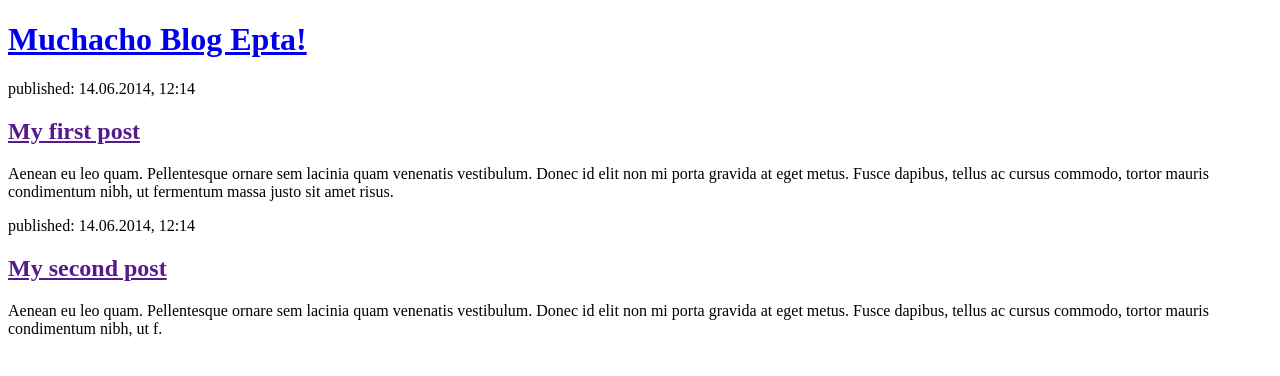
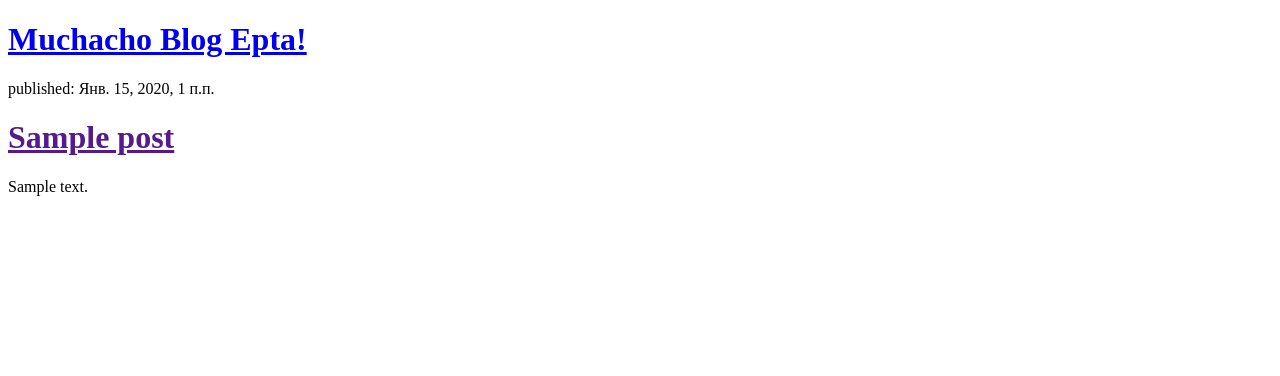
Before and after one commit to Kotof/my-first-blog, a Django app: page / in a window 1280 px wide. Shown: the top 376 px of the page. Run offline with Django 3.2, Linux system fonts and the light colour scheme; tables that the repository leaves empty hold one stand-in row (values such as "Sample post").

Commit message:
Modified templates to display posts from database

```diff
--- a/blog/templates/blog/post_list.html
+++ b/blog/templates/blog/post_list.html
@@ -10,20 +10,13 @@
         <h1><a href="/">Muchacho Blog Epta!</a></h1>
     </div>
 
+    {% for post in posts %}
     <div>
-        <p>published: 14.06.2014, 12:14</p>
-        <h2><a href="">My first post</a></h2>
-        <p>Aenean eu leo quam. Pellentesque ornare sem lacinia quam venenatis vestibulum. Donec id elit non mi porta
-            gravida at eget metus. Fusce dapibus, tellus ac cursus commodo, tortor mauris condimentum nibh, ut fermentum
-            massa justo sit amet risus.</p>
+        <p>published: {{ post.published_date }}</p>
+        <h1><a href="">{{ post.title }}</a></h1>
+        <p>{{ post.text|linebreaksbr }}</p>
     </div>
-
-    <div>
-        <p>published: 14.06.2014, 12:14</p>
-        <h2><a href="">My second post</a></h2>
-        <p>Aenean eu leo quam. Pellentesque ornare sem lacinia quam venenatis vestibulum. Donec id elit non mi porta
-            gravida at eget metus. Fusce dapibus, tellus ac cursus commodo, tortor mauris condimentum nibh, ut f.</p>
-    </div>
+    {% endfor %}
 </body>
 
 </html>
--- a/blog/views.py
+++ b/blog/views.py
@@ -1,5 +1,12 @@
 from django.shortcuts import render
+from django.utils import timezone
+from .models import Post
 
 
 def post_list(request):
     return render(request, 'blog/post_list.html', {})
+
+
+def post_list(request):
+    posts = Post.objects.filter(published_date__lte=timezone.now()).order_by('published_date')
+    return render(request, 'blog/post_list.html', {'posts': posts})
```
